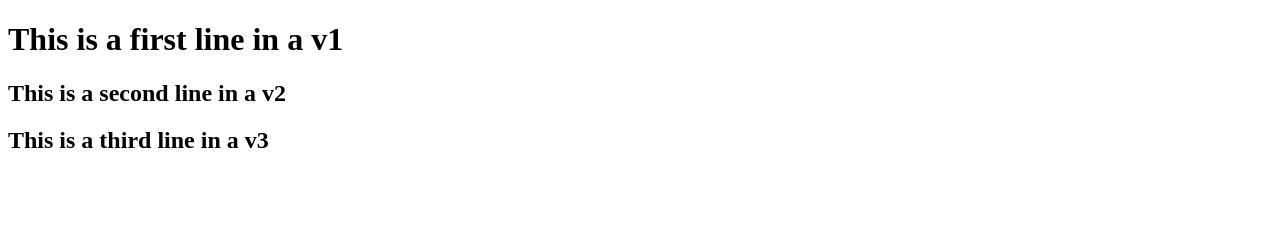
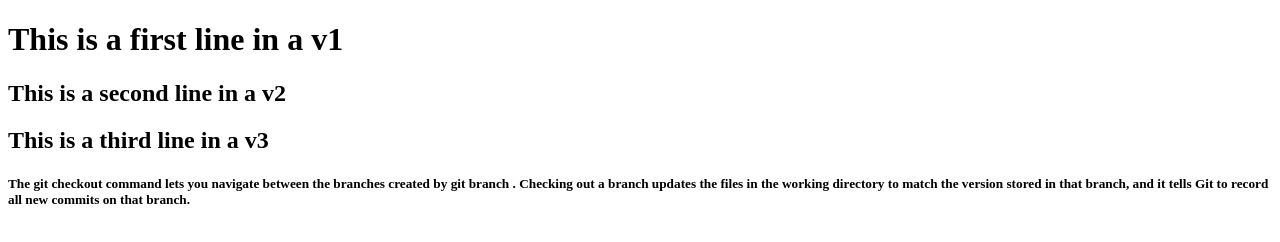
Before and after one commit to Poonamyadav02/myrepo, a plain HTML site: page index.html in a window 1280 px wide. Drawn offline with Linux system fonts and the light colour scheme.

Commit message:
V5 in a index.html

```diff
--- a/index.html
+++ b/index.html
@@ -9,6 +9,9 @@
     <h1> This is a first line in a v1</h1>
     <h2> This is a second line in a v2</h2>
     <h2> This is a third line in a v3</h2>
-
+    <h5> The git checkout command lets you navigate between the branches
+         created by git branch . Checking out a branch updates the files
+         in the working directory to match the version stored in that branch,
+         and it tells Git to record all new commits on that branch.</h5>
 </body>
 </html>
```
